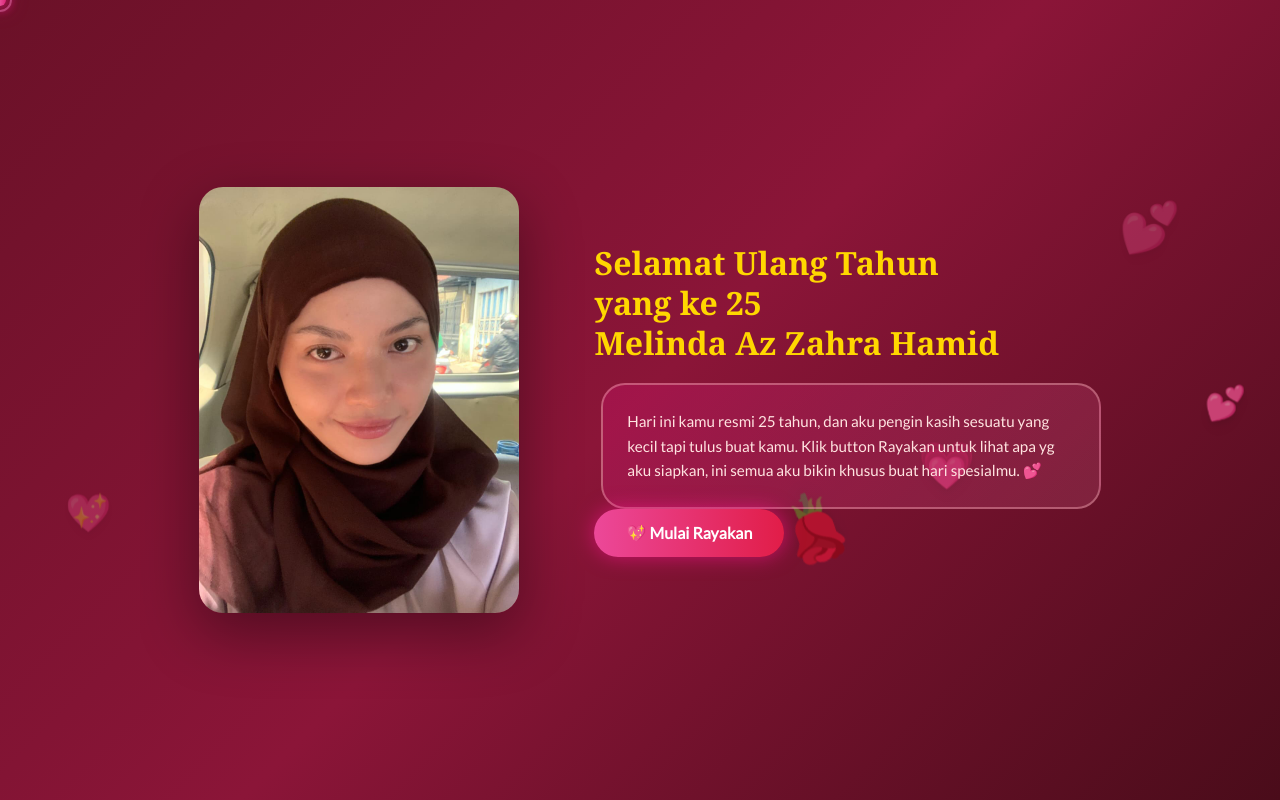
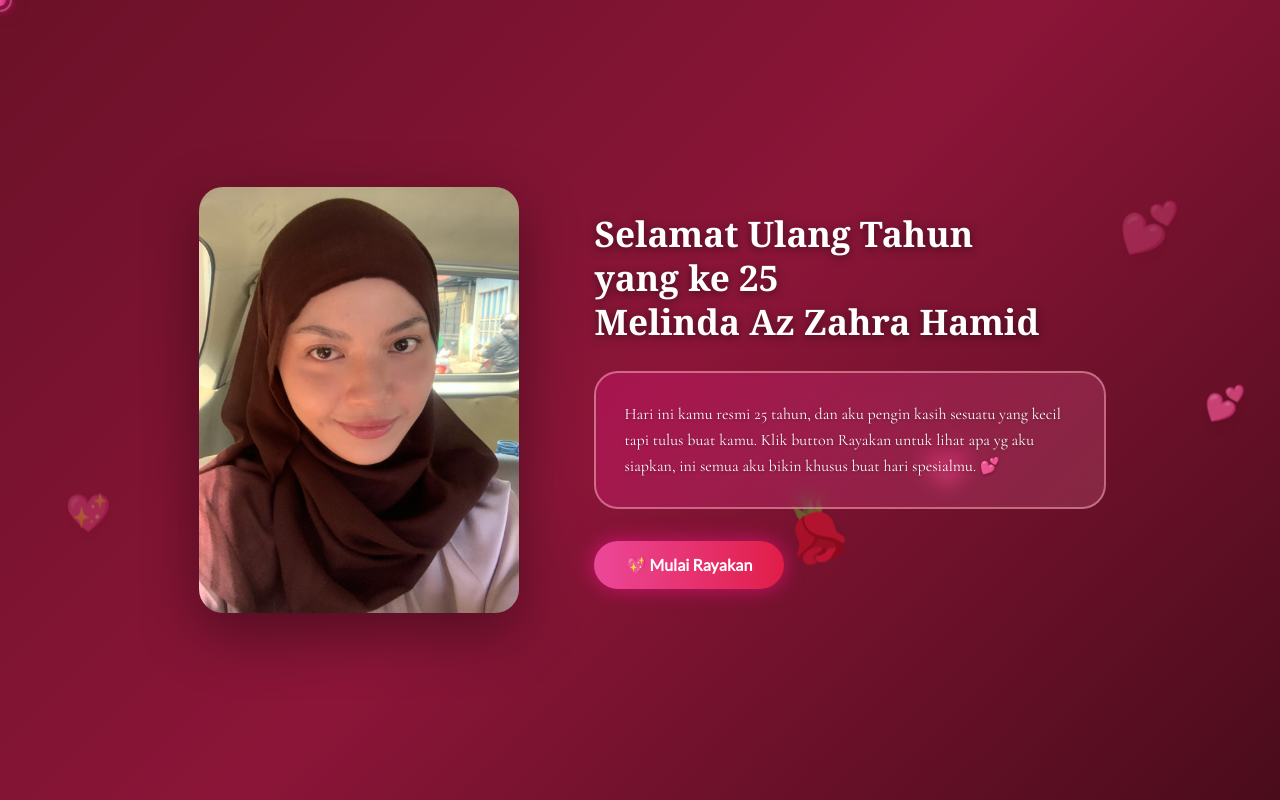
Before and after one commit to rafliadipratama/melinda-birthday, a React (Vite) app: page / in a window 1280 px wide. Built offline with nearby package versions, Linux system fonts and the light colour scheme.

Commit message:
Improve intro title and message visibility with better contrast and styling

```diff
--- a/src/components/PhotoIntro.tsx
+++ b/src/components/PhotoIntro.tsx
@@ -162,11 +162,12 @@ const PhotoIntro = ({ onContinue }: { onContinue: () => void }) => {
             {/* Title */}
             <motion.h1
               variants={itemVariants}
-              className="font-bold leading-tight mb-2 sm:mb-4 lg:mb-5 px-2 sm:px-0"
+              className="font-bold leading-tight mb-3 sm:mb-5 lg:mb-7 px-2 sm:px-0"
               style={{
-                color: '#FFD700',
-                fontSize: 'clamp(1.2rem, 4.5vw, 2rem)',
+                color: '#FFFFFF',
+                fontSize: 'clamp(1.3rem, 5vw, 2.2rem)',
                 fontFamily: 'Georgia, serif',
+                textShadow: '0 2px 10px rgba(0,0,0,0.5)',
               }}
             >
               Selamat Ulang Tahun<br />yang ke 25<br />Melinda Az Zahra Hamid
@@ -175,19 +176,19 @@ const PhotoIntro = ({ onContinue }: { onContinue: () => void }) => {
             {/* Main message box */}
             <motion.div
               variants={itemVariants}
-              className="mb-3 sm:mb-4 lg:mb-6 p-3 sm:p-4 lg:p-6 rounded-xl sm:rounded-2xl lg:rounded-3xl w-full"
+              className="mb-4 sm:mb-6 lg:mb-8 p-4 sm:p-5 lg:p-7 rounded-xl sm:rounded-2xl lg:rounded-3xl w-full max-w-lg"
               style={{
-                background: 'linear-gradient(135deg, rgba(255,20,147,0.2) 0%, rgba(219,112,147,0.2) 100%)',
-                border: '2px solid rgba(255,182,193,0.4)',
-                maxWidth: '500px',
-                margin: '0 auto',
+                background: 'linear-gradient(135deg, rgba(255,20,147,0.25) 0%, rgba(219,112,147,0.25) 100%)',
+                border: '2px solid rgba(255,182,193,0.5)',
+                backdropFilter: 'blur(10px)',
               }}
             >
               <p
-                className="leading-relaxed"
+                className="leading-relaxed font-cormorant"
                 style={{
-                  color: '#FFE4E1',
-                  fontSize: 'clamp(0.75rem, 2vw, 0.95rem)',
+                  color: '#FFFFFF',
+                  fontSize: 'clamp(0.8rem, 2.2vw, 1rem)',
+                  textShadow: '0 1px 3px rgba(0,0,0,0.3)',
                 }}
               >
                 Hari ini kamu resmi 25 tahun, dan aku pengin kasih sesuatu yang kecil tapi tulus buat kamu. Klik button Rayakan untuk lihat apa yg aku siapkan, ini semua aku bikin khusus buat hari spesialmu. 💕
```
Also changed, not shown: 25 other files (tests, documents, lock files or other folders).
